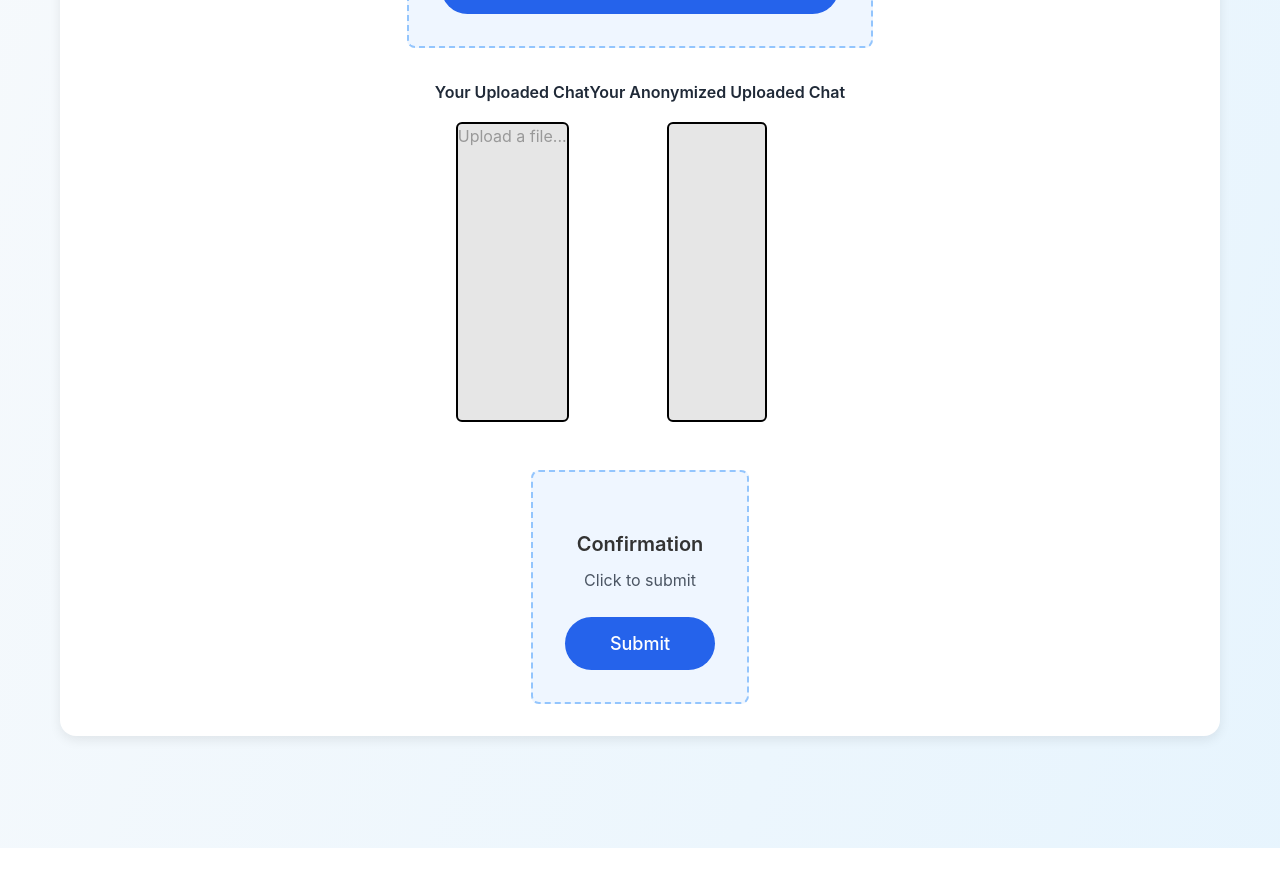
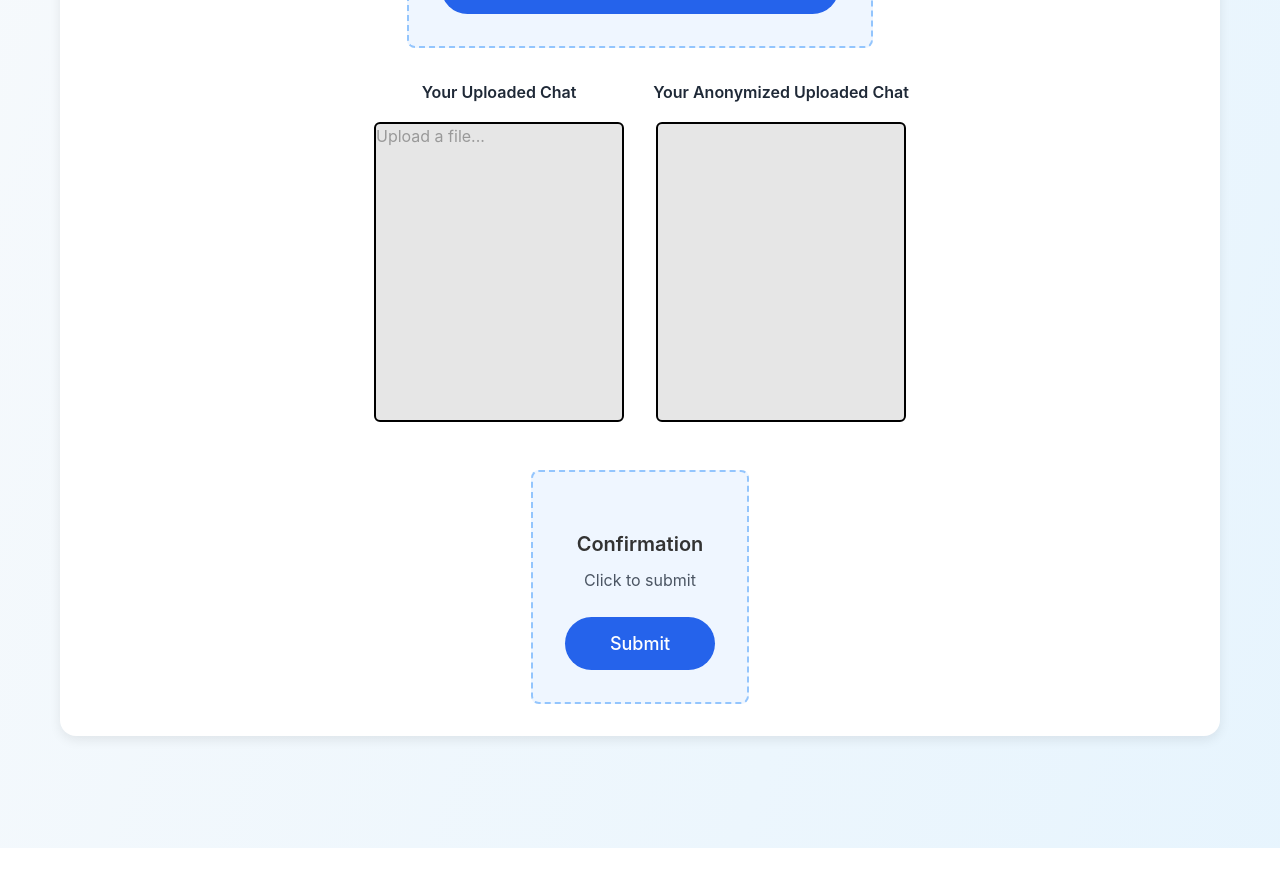
Before and after one commit to Kenzorb/PrivateBytes---B2C-LandingPage, a React (Vite) app: page / in a window 1280 px wide. Shown: the part 820-1706 px from the top of the page. Built offline with nearby package versions, Linux system fonts and the light colour scheme.

Commit message:
Refixed previous change v2

```diff
--- a/src/styles.css
+++ b/src/styles.css
@@ -527,11 +527,11 @@ input[type="email"]:focus {
 
 .preredacted-text {
   display: flex;
-  min-width: 100px;
+  min-width: 250px;
   min-height: 300px;
   max-width: 450px;
   max-height: 300px;
-  margin: 1rem 0;
+  margin: 1rem 1rem;
   background-color: hsl(0, 0%, 90%);
   border: 2px solid black;
   scrollbar-width: none;      /* hide scrollbar */
@@ -548,11 +548,11 @@ input[type="email"]:focus {
 
 .redacted-text {
   display: flex;
-  min-width: 100px;
+  min-width: 250px;
   min-height: 300px;
   max-width: 450px;
   max-height: 300px;
-  margin: 1rem 0;
+  margin: 1rem 1rem;
   background-color: hsl(0, 0%, 90%);
   border: 2px solid black;
   scrollbar-width: none;      /* hide scrollbar */
```
